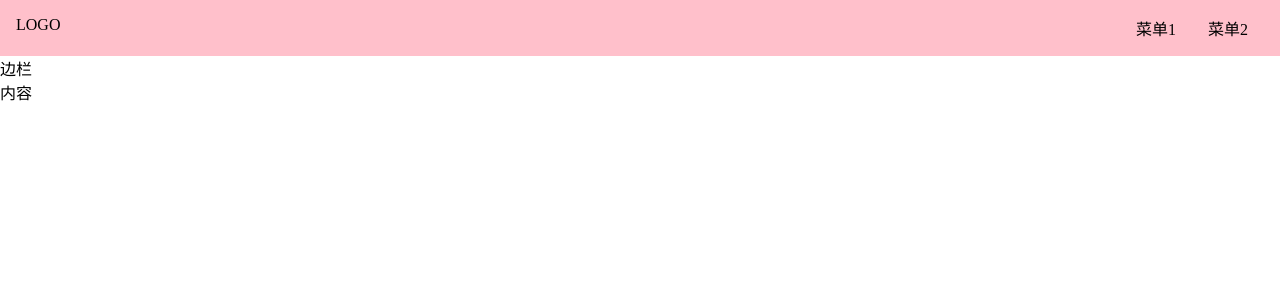
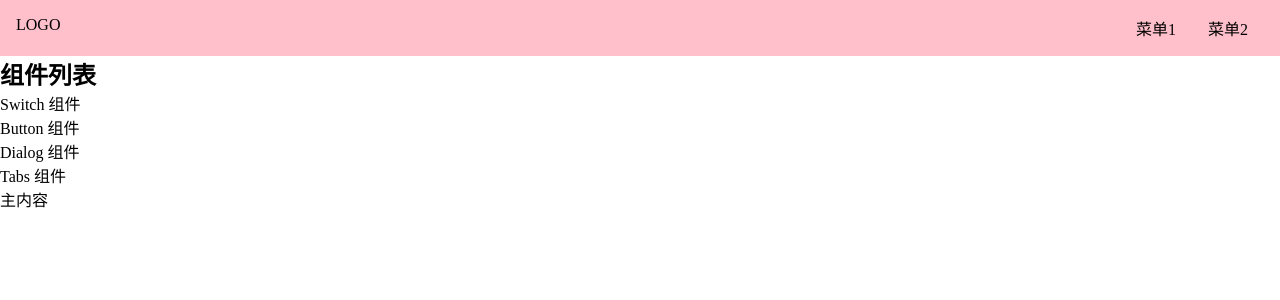
Before and after one commit to foresightJunyu/gulu-ui-vue3, a Vue app: page /#/doc in a window 1280 px wide. Shown: the top 300 px of the page. Built offline with nearby package versions, Linux system fonts and the light colour scheme.

Commit message:
初始化aside

```diff
--- a/src/views/Doc.vue
+++ b/src/views/Doc.vue
@@ -3,23 +3,29 @@
     <Topnav />
     <div class="content">
       <aside>
-        边栏
+        <h2>组件列表</h2>
+        <ol>
+          <li>
+            <router-link to="/doc/swich">Switch 组件</router-link>
+          </li>
+          <li>
+            <router-link to="/doc/button">Button 组件</router-link>
+          </li>
+          <li>
+            <router-link to="/doc/dialog">Dialog 组件</router-link>
+          </li>
+          <li>
+            <router-link to="/doc/tabs">Tabs 组件</router-link>
+          </li>
+        </ol>
       </aside>
-      <main>
-        内容
-      </main>
+      <main>主内容</main>
     </div>
   </div>
 </template>
-
 <script lang="ts">
 import Topnav from "../components/Topnav.vue";
 export default {
-  name: "Doc",
-  components: {Topnav}
-}
+  components: { Topnav },
+};
 </script>
-
-<style scoped>
-
-</style>
--- a/src/views/home.vue
+++ b/src/views/home.vue
@@ -5,8 +5,8 @@
       <h1>This UI</h1>
       <h2>Nice</h2>
       <p class="actions">
-        <a href="">GitHub</a>
-        <a href="">开始</a>
+        <a href="https://github.com/foresightJunyu">GitHub</a>
+        <router-link to="/doc">开始</router-link>
       </p>
     </div>
   </div>
```
